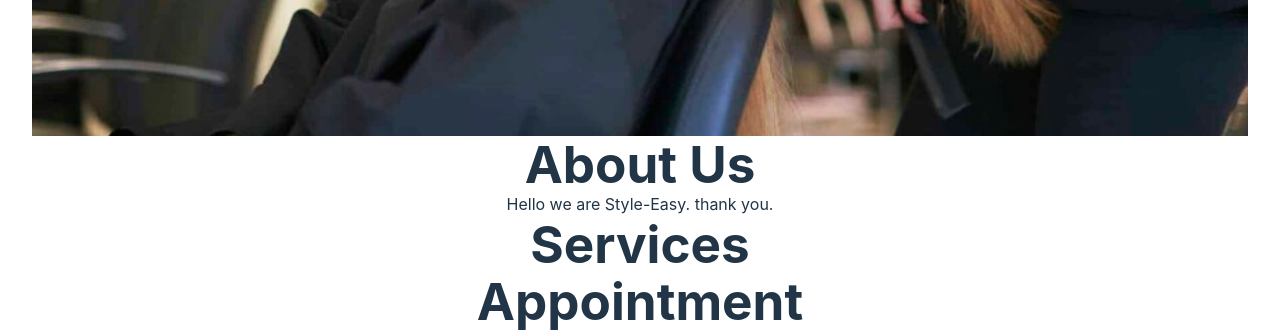
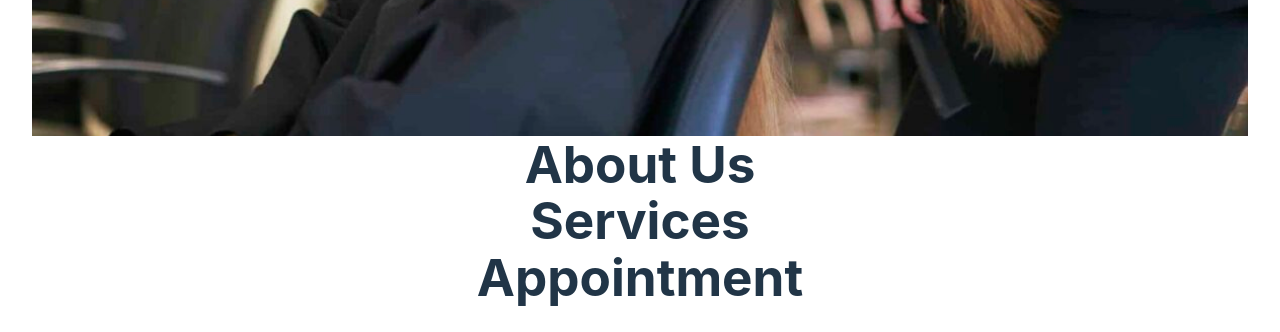
Before and after one commit to sambhavibista/MinorProjectSaloon, a React (Vite) app in the folder Frontend/: page /home in a window 1280 px wide. Shown: the part 780-1112 px from the top of the page. Built offline with nearby package versions, Linux system fonts and the light colour scheme.

Commit message:
no thanku

```diff
--- a/Frontend/src/components/about_section.jsx
+++ b/Frontend/src/components/about_section.jsx
@@ -5,8 +5,7 @@ function AboutSection() {
   return (
     <Box>
         <h1>About Us</h1>
-        Hello we are Style-Easy.
-        thank you.
+
     </Box>
   )
 }
```
